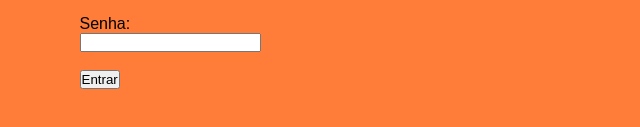
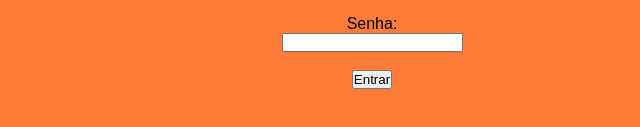
Before and after one commit to tiagoworking5/ATIVIDADE_SISTEMA_BANCARIO, a plain HTML site: page index.html in a window 1280 px wide. Shown: the part 471-598 px from the top of the page, without its empty margins (268-908 px from the left). Drawn offline with Linux system fonts and the light colour scheme.

Commit message:
atividade_bancaria

```diff
--- a/index.html
+++ b/index.html
@@ -23,9 +23,8 @@
 
         <div class="Senha">
             <label>Senha:</label><br>
-            <input id="Senha" type ="password">
+            <input id="Senha" type ="password"><br><br>
 
-            <br><br>
 
             <button>Entrar</button>
 
--- a/style.css
+++ b/style.css
@@ -6,18 +6,15 @@
 }
 
 body {
+    min-height: 100vh;
     background-color: #ff7c39;
     display: flex;
     justify-content: center;
     font-family: Arial, Helvetica, sans-serif;
 }
 
-.img {
-    display: flex;
-    justify-content: center;
-    font-size: 80px;
-    display: flex;
-    justify-content: center;
+.container {
+    text-align: center;
 
 }
 
```
